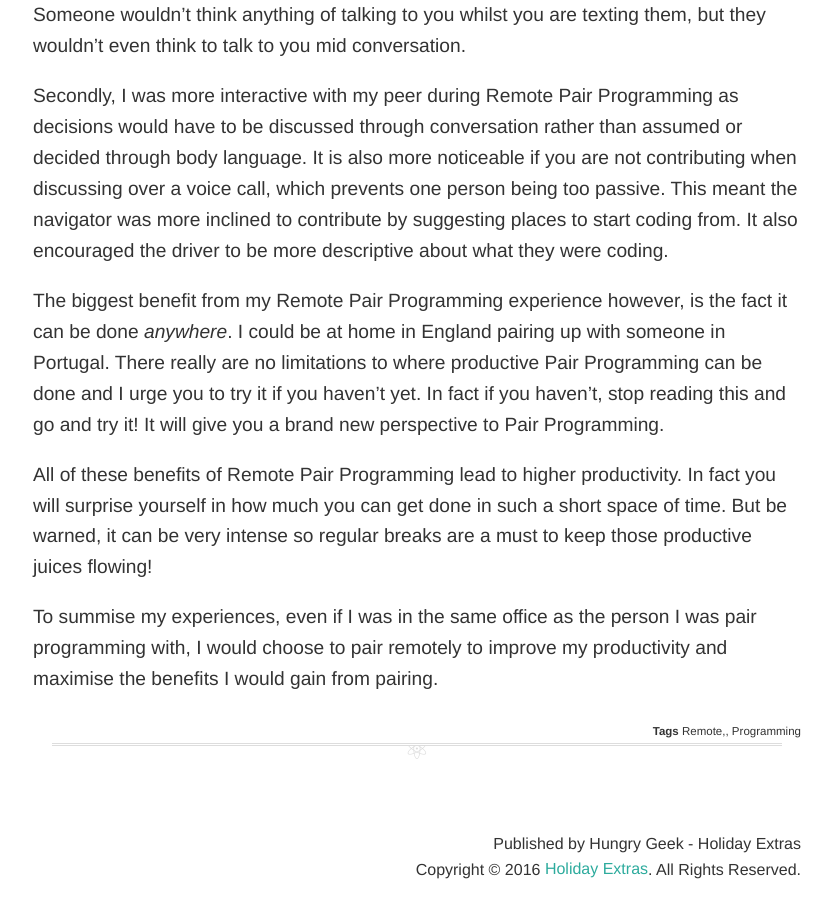
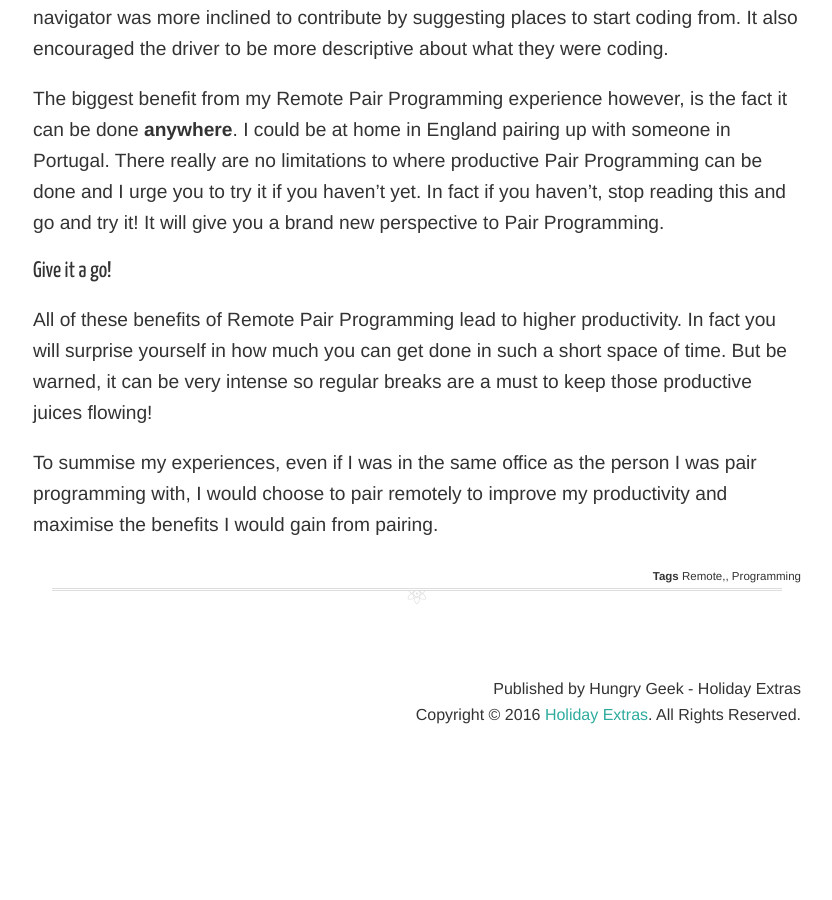
Before and after one commit to holidayextras/holidayextras.github.com, a Jekyll site: the page built from _posts/2016-02-10-remote-pair-programming.md, in a window 1280 px wide and 900 px high, scrolled down 2388 px. Shown: the whole window, without its empty margins (223-1055 px from the left). Built offline with Jekyll 4.4.1, drawn with Linux system fonts in a browser that asks for light colours; nearby versions of some CDN libraries; comment, search, counter and statistics services are not loaded; after the commit the page ends 3135 px from its top, so only the background shows below that.

Commit message:
Update 2016-02-10-remote-pair-programming.md

```diff
--- a/_posts/2016-02-10-remote-pair-programming.md
+++ b/_posts/2016-02-10-remote-pair-programming.md
@@ -8,11 +8,11 @@
 excerpt: Pair programming like never before.
 ---
 
-# What is Pair Programming?
+### What is Pair Programming?
 
 Pair Programming is a buzz word in our industry that is interpreted in various ways. It has many advantages but only when implemented in the correct way. No one has ever been trained on the 'best pair programming methods' or educated in how to make the most of pair programming. Most of us have tried it but usually we succumb to the common pitfalls of pair programing. Hopefully this post will encourage you to try pair programming and benefit as much as I do from implementing it in the best way possible.
 
-# My Pair Programming Struggle
+### My Pair Programming Struggle
 
 The biggest pitfall of Pair Programming would be not getting the balance of driving correct. Perhaps where one person does all the driving whilst the other passively sits and observes. Or maybe where one person doesn't want to get involved and contribute to the task at hand, forcing the driver to do the work on their own. I admit I have been guilty of both in the past and didn't benefit from the experiences.
 
@@ -20,13 +20,13 @@
 
 From then on I stayed more focussed when pairing, swapped roles more frequently and ensured I was contributing to the work. I also made sure to ask questions whenever I didn't fully understand something, so that I wasn't just typing for my peer. This made my pair programming experiences more beneficial, both to myself and my peer.
 
-# Remote Pair Programming?
+### Remote Pair Programming?
 
 One day I was introduced to a concept that I didn't even realise existed before; Remote Pair Programming. This sounds like a paradox, as how can you swap drivers whilst interacting and contributing to a single task when you're not sitting in a pair? At least that was my first thought when the idea was proposed. This was when I was introduced to [Screenhero](https://screenhero.com/).
 
 I'm sure the majority of you have used Google Hangouts at some point in the past, whether to call someone in for a meeting or maybe even for a video conference. The principle behind [Screenhero](https://screenhero.com/) is very similar. You call a peer, yet only with voice chat. However, you have the option to 'share your screen'. You might ask how this is different to Google Hangouts ScreenShare? Well, this is where [Screenhero](https://screenhero.com/) really stands out. You and your peer both have access to a shared screen, each with your own cursor to interact as if the screen was your own. This mimics the behaviour of sitting next to your peer and in fact makes swapping drivers easier, as all you have to do is start typing. No chair swapping, screen adjusting necessary. Awesome right!?
 
-# My hero
+### My hero
 
 I won't go into the bells and whistles of [Screenhero](https://screenhero.com/) as I don't want to ruin the you feeling you will get when you discover its' magic, but I will give you the benefits I found from using it.
 
@@ -34,7 +34,9 @@
 
 Secondly, I was more interactive with my peer during Remote Pair Programming as decisions would have to be discussed through conversation rather than assumed or decided through body language. It is also more noticeable if you are not contributing when discussing over a voice call, which prevents one person being too passive. This meant the navigator was more inclined to contribute by suggesting places to start coding from. It also encouraged the driver to be more descriptive about what they were coding.
 
-The biggest benefit from my Remote Pair Programming experience however, is the fact it can be done *anywhere*. I could be at home in England pairing up with someone in Portugal. There really are no limitations to where productive Pair Programming can be done and I urge you to try it if you haven't yet. In fact if you haven't, stop reading this and go and try it! It will give you a brand new perspective to Pair Programming.
+The biggest benefit from my Remote Pair Programming experience however, is the fact it can be done **anywhere**. I could be at home in England pairing up with someone in Portugal. There really are no limitations to where productive Pair Programming can be done and I urge you to try it if you haven't yet. In fact if you haven't, stop reading this and go and try it! It will give you a brand new perspective to Pair Programming.
+
+### Give it a go!
 
 All of these benefits of Remote Pair Programming lead to higher productivity. In fact you will surprise yourself in how much you can get done in such a short space of time. But be warned, it can be very intense so regular breaks are a must to keep those productive juices flowing!
 
```
